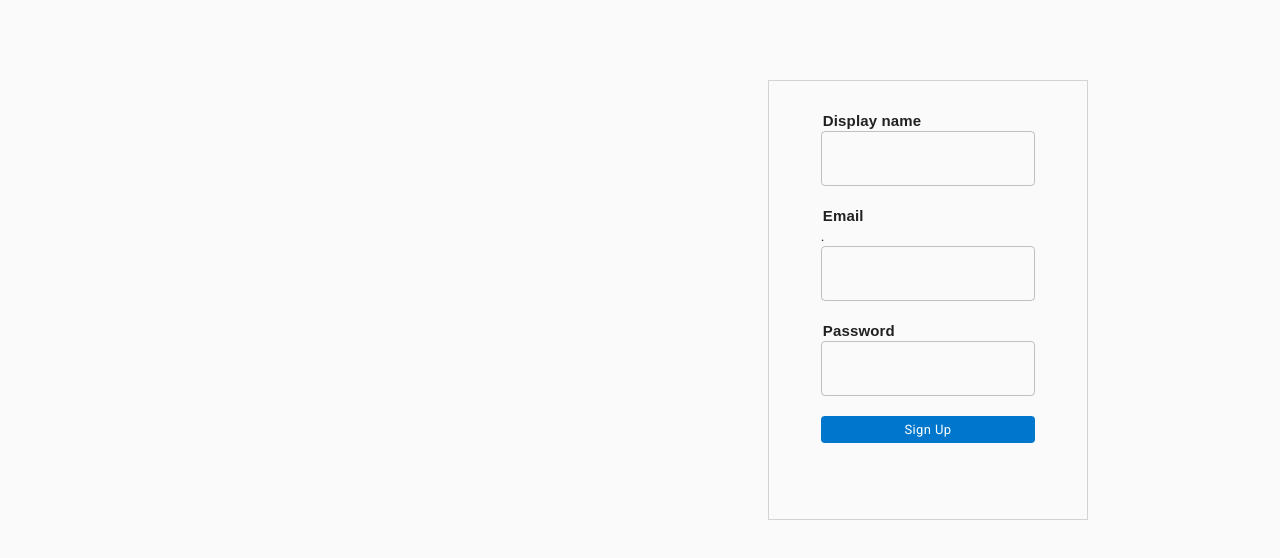
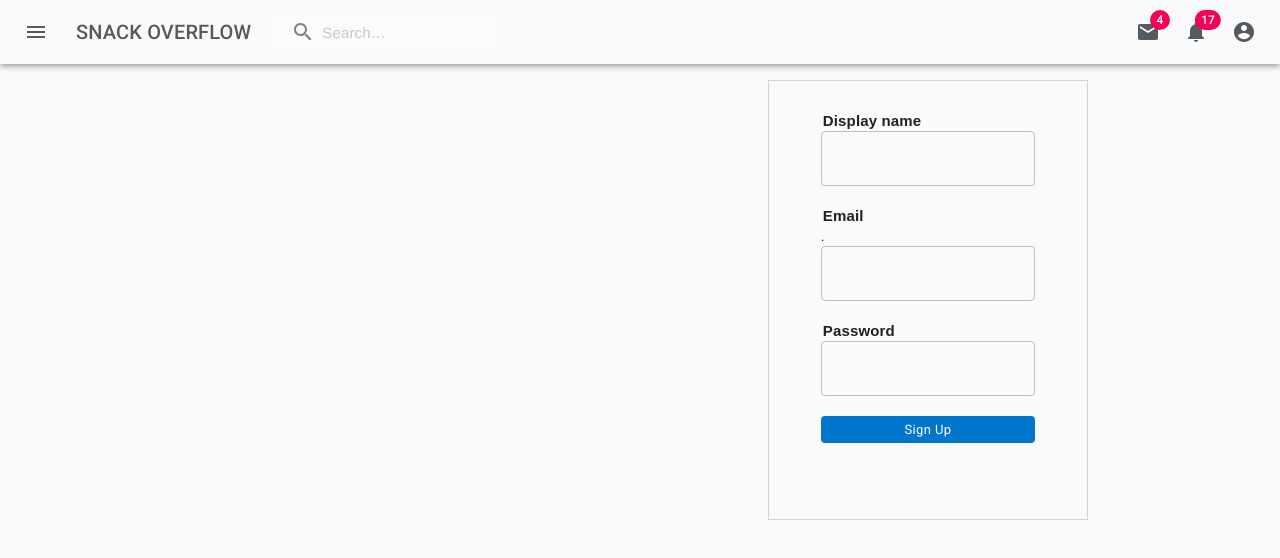
Before and after one commit to shaieleigh/stackOverFlow, a React (Create React App) app in the folder group_flask_starter/client/: page /signup in a window 1280 px wide. Shown: the top 558 px of the page. Built offline with nearby package versions, Linux system fonts and the light colour scheme.

Commit message:
final navbar addition

```diff
--- a/group_flask_starter/client/src/pages/LoginPage.js
+++ b/group_flask_starter/client/src/pages/LoginPage.js
@@ -7,7 +7,8 @@ import { Button } from '@material-ui/core';
 import { ThemeProvider, createMuiTheme } from "@material-ui/core/styles";
 import { Container } from '@material-ui/core';
 import { TextField } from '@material-ui/core';
-import NavBar from '../components/NavBar'
+import NavBar from '../components/NavBar';
+
 
 const colors = {
     text: 'white',
--- a/group_flask_starter/client/src/pages/SignupPage.js
+++ b/group_flask_starter/client/src/pages/SignupPage.js
@@ -7,7 +7,7 @@ import { Button } from '@material-ui/core';
 import { ThemeProvider, createMuiTheme } from "@material-ui/core/styles";
 import Box from '@material-ui/core/Box';
 import { TextField } from '@material-ui/core';
-import NavBar from '.'
+import NavBar from '../components/NavBar'
 
 import './SignupPage.css'
 
@@ -64,6 +64,8 @@ function SignupPage() {
     if (currentUserId) return <Redirect to="/" />;
 
     return (
+      <>
+        <NavBar />
         <div className='signUpDiv'>
           <Box className="box">
               <ThemeProvider theme={theme}>
@@ -89,6 +91,7 @@ function SignupPage() {
               </ThemeProvider>
           </Box>
         </div>
+      </>
     )
 
 
```
Lines whose indentation alone changed are shown as unchanged.
